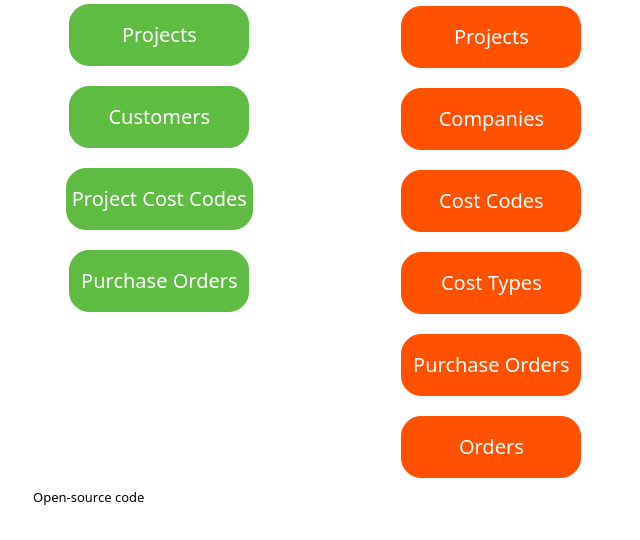
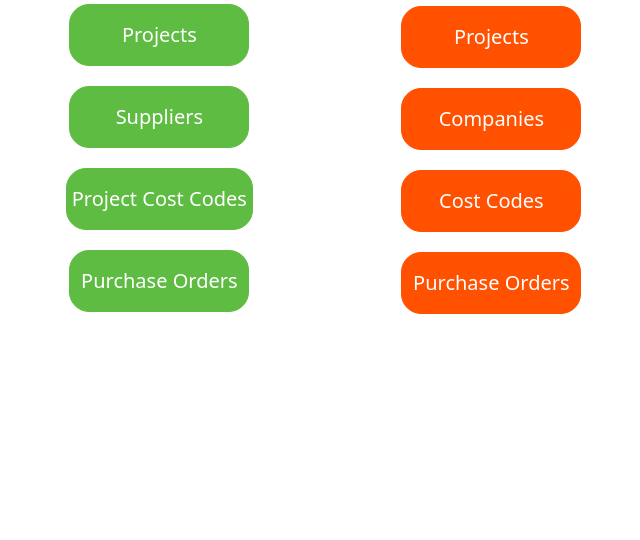
Before and after one commit to hollsmith2000/Sage-Procore-Project, a plain HTML site: page index.html in a window 1280 px wide. Shown: the part 182-722 px from the top of the page, without its empty margins (287-927 px from the left). Drawn offline with nearby package versions, Linux system fonts and the light colour scheme.

Commit message:
Amended Buttons
Removed Cost Types and Order Buttons for Procore Side.

Changed the HTTP Address for Suppliers V1/Sage/Customers to V1/Sage/Suppliers.

```diff
--- a/index.html
+++ b/index.html
@@ -13,7 +13,7 @@
       integrity="sha384-gH2yIJqKdNHPEq0n4Mqa/HGKIhSkIHeL5AyhkYV8i59U5AR6csBvApHHNl/vI1Bx"
       crossorigin="anonymous"
     />
-    <title>Document</title>
+    <title>Hyperext Procore Sage Demo</title>
   </head>
   <body>
     <div class="container">
@@ -33,11 +33,11 @@
               </div>
 
               <div class="col 3">
-                <button class="sage-customers">
+                <button class="sage-suppliers">
                   <a
-                    href="https://procore.hyperware.uk/v1/sage/customers"
+                    href="https://procore.hyperware.uk/v1/sage/suppliers"
                     target="_blank"
-                    >Customers</a
+                    >Suppliers</a
                   >
                 </button>
               </div>
@@ -89,15 +89,7 @@
                   >
                 </button>
               </div>
-              <div class="col 2">
-                <button class="procore-cost-types">
-                  <a
-                    href="https://procore.hyperware.uk/v1/procore/cost-types"
-                    target="_blank"
-                    >Cost Types</a
-                  >
-                </button>
-              </div>
+
               <div class="col 2">
                 <button class="procore-purchase-orders">
                   <a
@@ -107,24 +99,8 @@
                   >
                 </button>
               </div>
-              <div class="col 2">
-                <button class="procore-orders">
-                  <a
-                    href="https://procore.hyperware.uk/v1/procore/orders"
-                    target="_blank"
-                    >Orders</a
-                  >
-                </button>
-              </div>
             </div>
           </div>
-          <a
-            href="https://github.com/hollsmith2000/Sage-Procore-Project"
-            target="_blank"
-            class="link"
-          >
-            Open-source code</a
-          >
         </div>
       </div>
     </div>
--- a/src/styles.css
+++ b/src/styles.css
@@ -80,7 +80,7 @@ h2 {
   background-color: #5fbc42 !important;
   border: 1px solid #5fbc42;
 }
-.sage-customers {
+.sage-suppliers {
   background-color: #5fbc42;
   border: 1px solid #5fbc42;
 }
```
